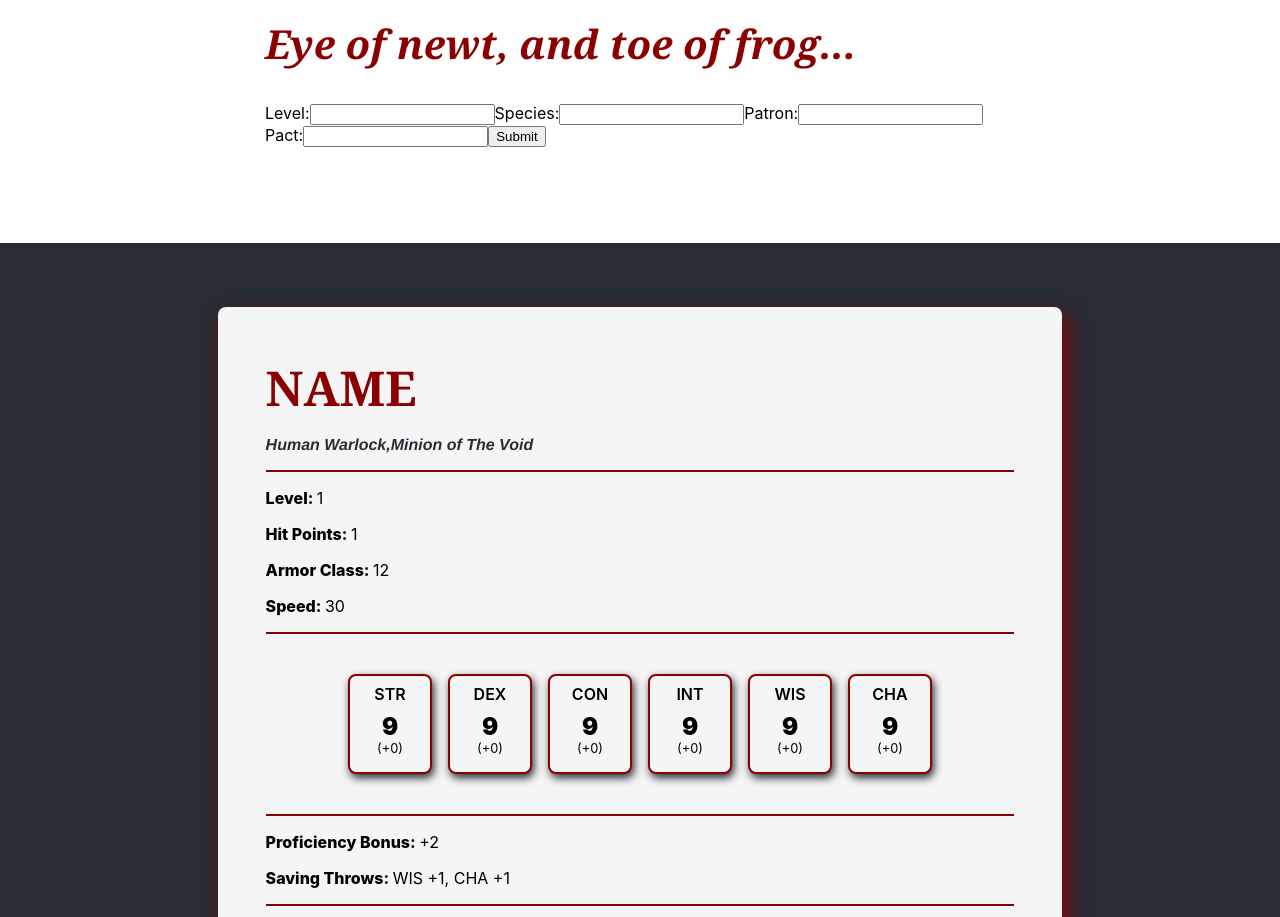
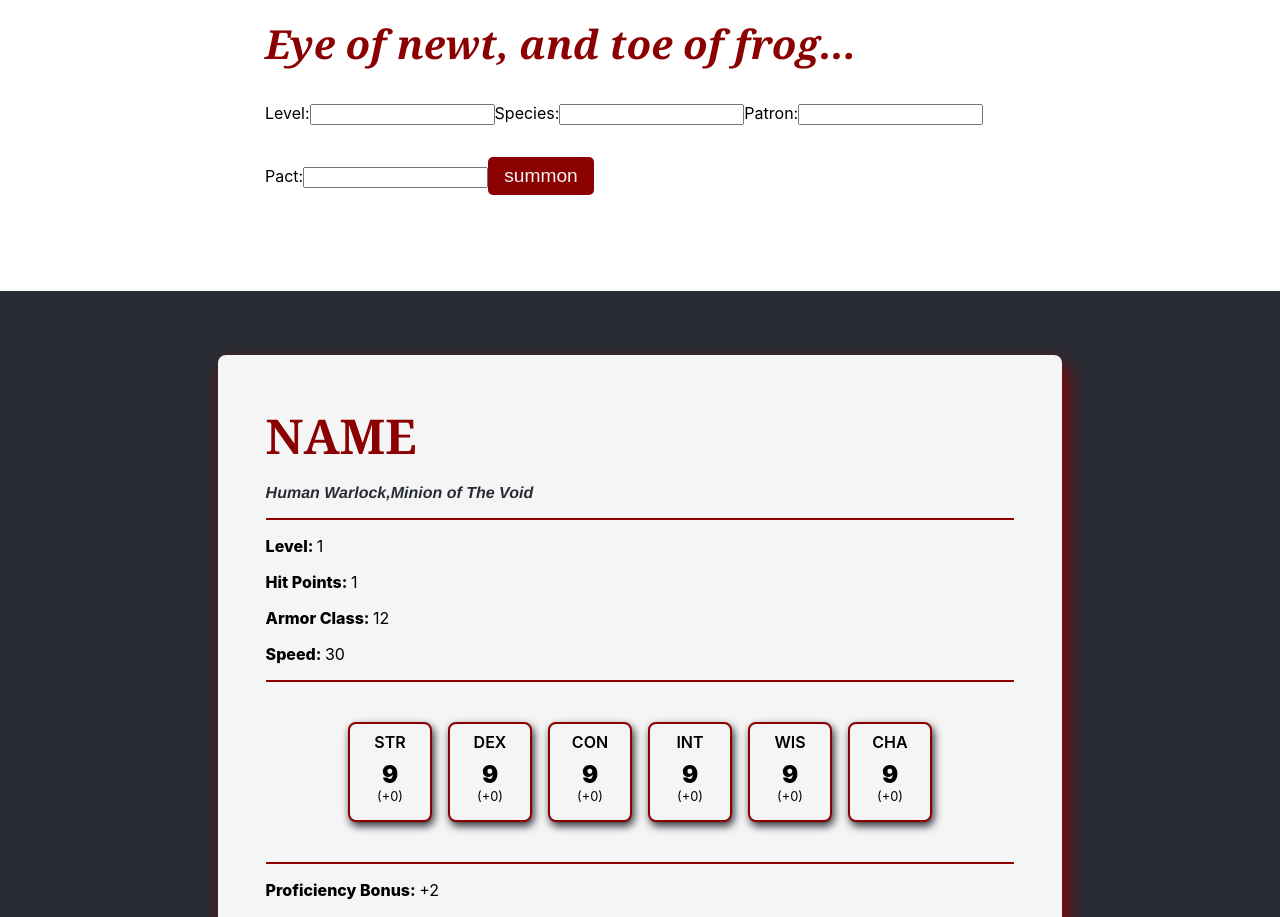
Before and after one commit to AcmeCat/Warlocks, a React (Create React App) app: page / in a window 1280 px wide. Shown: the part 880-1797 px from the top of the page. Built offline with nearby package versions, Linux system fonts and the light colour scheme.

Commit message:
styled summon button

```diff
--- a/src/App.js
+++ b/src/App.js
@@ -115,7 +115,7 @@
                 Pact:
                 <input type="text" value={this.state.value} onChange={this.handleChange} />
               </label>
-              <input type="submit" value="Submit" />
+              <input type="submit" value="summon" className='generate-button'/>
             </form>
           </section>
           <section id='stats'>
```
